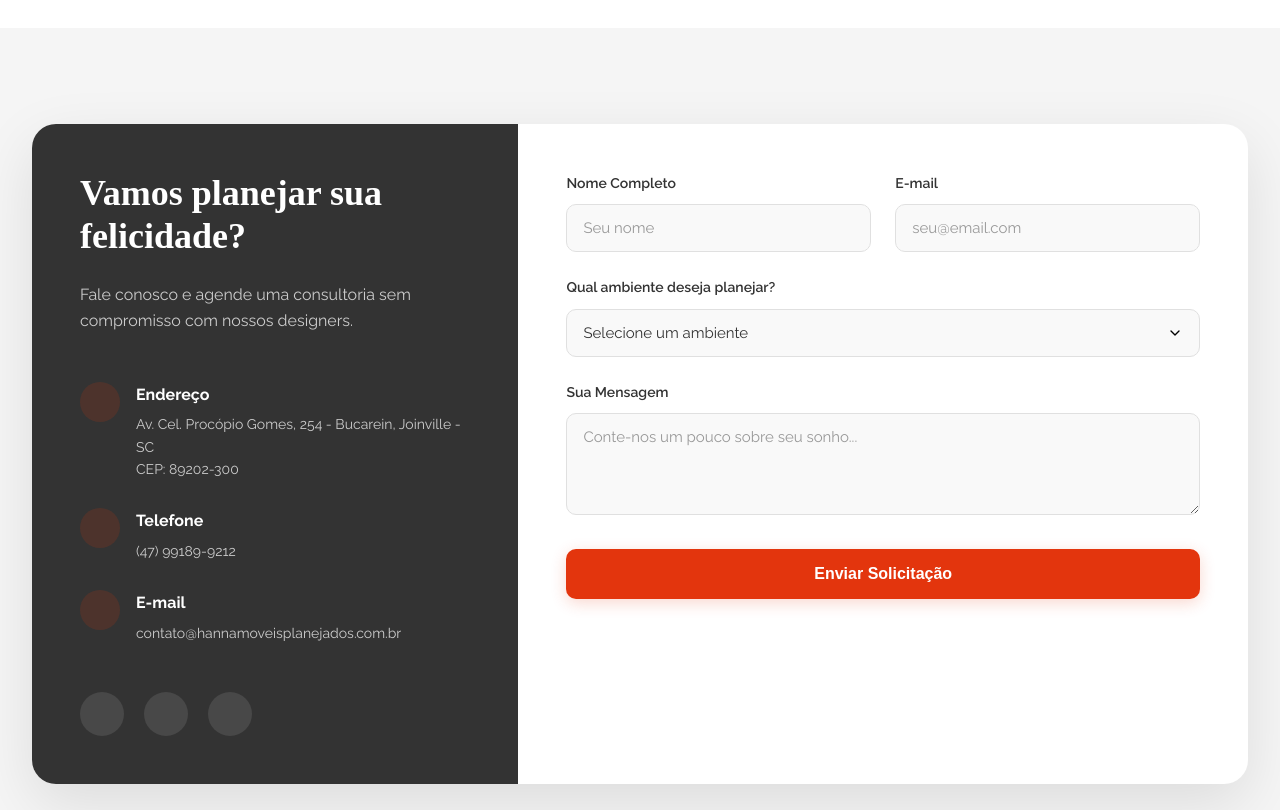
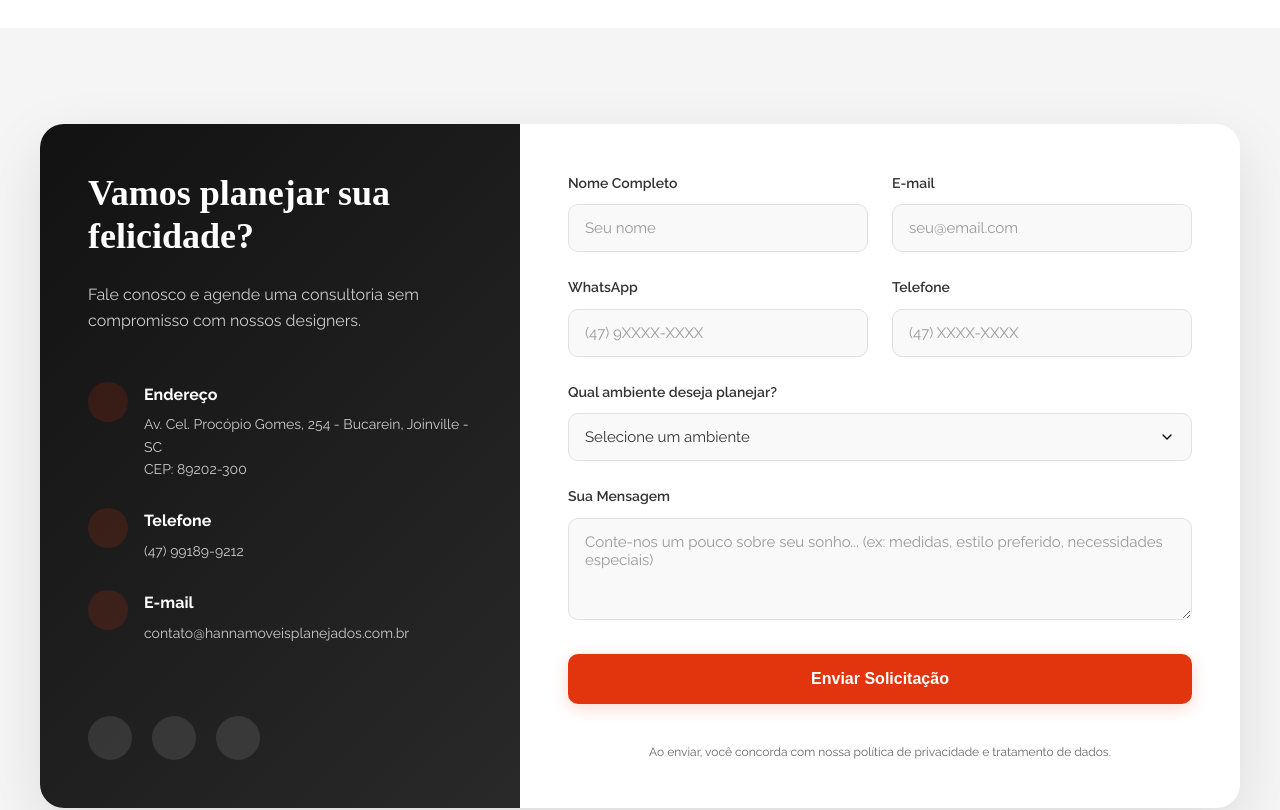
Before and after one commit to AnthonyLoche/Hanna-Moveis-Planejados, a Vue app: page / in a window 1280 px wide. Shown: the part 3240-4050 px from the top of the page. Built offline with nearby package versions, Linux system fonts and the light colour scheme; some icons are missing.

Commit message:
FEAT: Emailjs

```diff
--- a/package.json
+++ b/package.json
@@ -11,6 +11,7 @@
     "format": "prettier --write --experimental-cli src/"
   },
   "dependencies": {
+    "@emailjs/browser": "^4.4.1",
     "pinia": "^3.0.4",
     "vue": "^3.5.26",
     "vue-material-design-icons": "^5.3.1",
--- a/src/components/homeview/ContactSection.vue
+++ b/src/components/homeview/ContactSection.vue
@@ -1,20 +1,3 @@
-<script setup>
-// Importe os ícones
-import MapMarker from 'vue-material-design-icons/MapMarker.vue';
-import Phone from 'vue-material-design-icons/Phone.vue';
-import Email from 'vue-material-design-icons/Email.vue';
-import Whatsapp from 'vue-material-design-icons/Whatsapp.vue';
-import Facebook from 'vue-material-design-icons/Facebook.vue';
-import Instagram from 'vue-material-design-icons/Instagram.vue';
-
-const emit = defineEmits(['submit']);
-
-const handleSubmit = (e) => {
-  e.preventDefault();
-  emit('submit', e);
-};
-</script>
-
 <template>
   <section id="contato" class="contact">
     <div class="container">
@@ -83,42 +66,206 @@ const handleSubmit = (e) => {
           </div>
         </div>
         <div class="contact-form-wrapper">
-          <form @submit="handleSubmit" class="contact-form">
+          <form @submit.prevent="enviarFormulario" class="contact-form">
             <div class="form-row">
               <div class="form-group">
                 <label>Nome Completo</label>
-                <input type="text" placeholder="Seu nome" required />
+                <input
+                  v-model="formData.nome"
+                  type="text"
+                  placeholder="Seu nome"
+                  required
+                  :disabled="carregando"
+                />
               </div>
               <div class="form-group">
                 <label>E-mail</label>
-                <input type="email" placeholder="seu@email.com" required />
+                <input
+                  v-model="formData.email"
+                  type="email"
+                  placeholder="seu@email.com"
+                  required
+                  :disabled="carregando"
+                />
               </div>
             </div>
+
+            <div class="form-row">
+              <div class="form-group">
+                <label>WhatsApp</label>
+                <input
+                  v-model="formData.whatsapp"
+                  type="tel"
+                  placeholder="(47) 9XXXX-XXXX"
+                  required
+                  :disabled="carregando"
+                />
+              </div>
+              <div class="form-group">
+                <label>Telefone</label>
+                <input
+                  v-model="formData.telefone"
+                  type="tel"
+                  placeholder="(47) XXXX-XXXX"
+                  :disabled="carregando"
+                />
+              </div>
+            </div>
+
             <div class="form-group">
               <label>Qual ambiente deseja planejar?</label>
-              <select required>
+              <select
+                v-model="formData.area_desejada"
+                required
+                :disabled="carregando"
+              >
                 <option value="" disabled selected>Selecione um ambiente</option>
-                <option>Cozinha</option>
-                <option>Dormitório</option>
-                <option>Sala de Estar</option>
-                <option>Banheiro</option>
-                <option>Área Gourmet</option>
-                <option>Corporativo</option>
+                <option value="Cozinha">Cozinha</option>
+                <option value="Dormitório">Dormitório</option>
+                <option value="Sala de Estar">Sala de Estar</option>
+                <option value="Banheiro">Banheiro</option>
+                <option value="Área Gourmet">Área Gourmet</option>
+                <option value="Corporativo">Corporativo</option>
+                <option value="Outro">Outro</option>
               </select>
             </div>
+
             <div class="form-group">
               <label>Sua Mensagem</label>
-              <textarea placeholder="Conte-nos um pouco sobre seu sonho..." rows="4" required></textarea>
+              <textarea
+                v-model="formData.descricao"
+                placeholder="Conte-nos um pouco sobre seu sonho... (ex: medidas, estilo preferido, necessidades especiais)"
+                rows="4"
+                required
+                :disabled="carregando"
+              ></textarea>
             </div>
-            <button type="submit" class="btn-submit">
-              <span>Enviar Solicitação</span>
+
+            <button
+              type="submit"
+              class="btn-submit"
+              :disabled="carregando"
+              :class="{ loading: carregando }"
+            >
+              <span v-if="!carregando">Enviar Solicitação</span>
+              <span v-else class="loading-text">Enviando...</span>
             </button>
+
+            <p class="form-disclaimer">
+              Ao enviar, você concorda com nossa política de privacidade e tratamento de dados.
+            </p>
           </form>
         </div>
       </div>
     </div>
   </section>
 </template>
+
+<script setup>
+import { ref } from 'vue'
+import emailjs from '@emailjs/browser'
+import MapMarker from 'vue-material-design-icons/MapMarker.vue'
+import Phone from 'vue-material-design-icons/Phone.vue'
+import Email from 'vue-material-design-icons/Email.vue'
+import Whatsapp from 'vue-material-design-icons/Whatsapp.vue'
+import Facebook from 'vue-material-design-icons/Facebook.vue'
+import Instagram from 'vue-material-design-icons/Instagram.vue'
+
+// Configuração do EmailJS
+const SERVICE_ID = 'service_m9mff5e'
+const TEMPLATE_ID = 'template_sjsua4p'
+const PUBLIC_KEY = 'voHcg31vLegbt3Q1o'
+
+// Inicializar EmailJS
+emailjs.init(PUBLIC_KEY)
+
+// Dados do formulário
+const formData = ref({
+  nome: '',
+  email: '',
+  whatsapp: '',
+  telefone: '',
+  area_desejada: '',
+  descricao: ''
+})
+
+const carregando = ref(false)
+
+// Função para formatar a data e hora atuais
+const formatarDataHora = () => {
+  const agora = new Date()
+
+  // Formatar data (DD/MM/YYYY)
+  const dia = String(agora.getDate()).padStart(2, '0')
+  const mes = String(agora.getMonth() + 1).padStart(2, '0')
+  const ano = agora.getFullYear()
+  const dataFormatada = `${dia}/${mes}/${ano}`
+
+  // Formatar hora (HH:MM)
+  const horas = String(agora.getHours()).padStart(2, '0')
+  const minutos = String(agora.getMinutes()).padStart(2, '0')
+  const horaFormatada = `${horas}:${minutos}`
+
+  return { data_envio: dataFormatada, hora_envio: horaFormatada }
+}
+
+const enviarFormulario = async () => {
+  try {
+    carregando.value = true
+
+    // Obter data e hora atuais
+    const { data_envio, hora_envio } = formatarDataHora()
+
+    // Preparar dados para envio
+    const templateParams = {
+      nome: formData.value.nome,
+      email: formData.value.email,
+      whatsapp: formData.value.whatsapp,
+      telefone: formData.value.telefone || 'Não informado',
+      area_desejada: formData.value.area_desejada,
+      descricao: formData.value.descricao,
+      data_envio: data_envio,
+      hora_envio: hora_envio
+    }
+
+    console.log('Enviando dados:', templateParams)
+
+    // Enviar email usando EmailJS
+    const response = await emailjs.send(
+      SERVICE_ID,
+      TEMPLATE_ID,
+      templateParams
+    )
+
+    console.log('Email enviado com sucesso:', response)
+
+    // Mostrar mensagem de sucesso
+    alert('Solicitação enviada com sucesso! 🎉\n\nEntraremos em contato em breve para agendar sua consultoria gratuita.')
+
+    // Resetar formulário
+    formData.value = {
+      nome: '',
+      email: '',
+      whatsapp: '',
+      telefone: '',
+      area_desejada: '',
+      descricao: ''
+    }
+
+  } catch (error) {
+    console.error('Erro ao enviar formulário:', error)
+
+    // Mensagem de erro amigável
+    if (error.text) {
+      alert(`Erro ao enviar: ${error.text}\n\nPor favor, tente novamente ou entre em contato diretamente pelo WhatsApp.`)
+    } else {
+      alert('Erro ao enviar sua solicitação. Por favor, tente novamente ou entre em contato diretamente pelo WhatsApp (47) 99189-9212.')
+    }
+  } finally {
+    carregando.value = false
+  }
+}
+</script>
 
 <style scoped>
 .contact {
@@ -132,7 +279,8 @@ const handleSubmit = (e) => {
 
 .container {
   width: 95%;
-  margin: auto;
+  max-width: 1200px;
+  margin: 0 auto;
 }
 
 .contact-card {
@@ -154,16 +302,12 @@ const handleSubmit = (e) => {
 }
 
 .contact-info {
-  background: #333;
+  background: linear-gradient(135deg, #121212 0%, #292929 100%);
   padding: 48px;
   color: white;
   display: flex;
   flex-direction: column;
   justify-content: space-between;
-}
-
-.dark .contact-info {
-  background: #000;
 }
 
 .contact-title {
@@ -244,18 +388,6 @@ const handleSubmit = (e) => {
   background: #e3350d;
   transform: translateY(-3px);
   box-shadow: 0 4px 12px rgba(227, 53, 13, 0.3);
-}
-
-.social-link.facebook:hover {
-  background: #1877F2;
-}
-
-.social-link.instagram:hover {
-  background: #E4405F;
-}
-
-.social-link.whatsapp:hover {
-  background: #25D366;
 }
 
 .contact-form-wrapper {
@@ -341,6 +473,14 @@ const handleSubmit = (e) => {
   background-position: right 16px center;
   background-size: 16px;
   padding-right: 40px;
+  cursor: pointer;
+}
+
+.form-group input:disabled,
+.form-group select:disabled,
+.form-group textarea:disabled {
+  opacity: 0.6;
+  cursor: not-allowed;
 }
 
 .btn-submit {
@@ -362,14 +502,56 @@ const handleSubmit = (e) => {
   margin-top: 10px;
 }
 
-.btn-submit:hover {
+.btn-submit:hover:not(:disabled) {
   background: #c72d0a;
   transform: translateY(-2px);
   box-shadow: 0 6px 20px rgba(227, 53, 13, 0.3);
 }
 
-.btn-submit:active {
+.btn-submit:active:not(:disabled) {
   transform: translateY(0);
+}
+
+.btn-submit:disabled {
+  opacity: 0.6;
+  cursor: not-allowed;
+  transform: none;
+}
+
+.btn-submit.loading {
+  position: relative;
+  overflow: hidden;
+}
+
+.btn-submit.loading::after {
+  content: '';
+  position: absolute;
+  width: 20px;
+  height: 20px;
+  border: 2px solid rgba(255, 255, 255, 0.3);
+  border-top-color: white;
+  border-radius: 50%;
+  animation: spin 1s linear infinite;
+}
+
+.loading-text {
+  margin-left: 10px;
+}
+
+@keyframes spin {
+  to { transform: rotate(360deg); }
+}
+
+.form-disclaimer {
+  font-size: 12px;
+  text-align: center;
+  color: #666;
+  margin-top: 16px;
+  line-height: 1.4;
+}
+
+.dark .form-disclaimer {
+  color: #aaa;
 }
 
 /* Responsividade */
@@ -413,7 +595,7 @@ const handleSubmit = (e) => {
   }
 }
 
-span{
+span {
   display: flex;
   justify-content: center;
   align-items: center;
```
Also changed, not shown: 1 other file (tests, documents, lock files or other folders).
